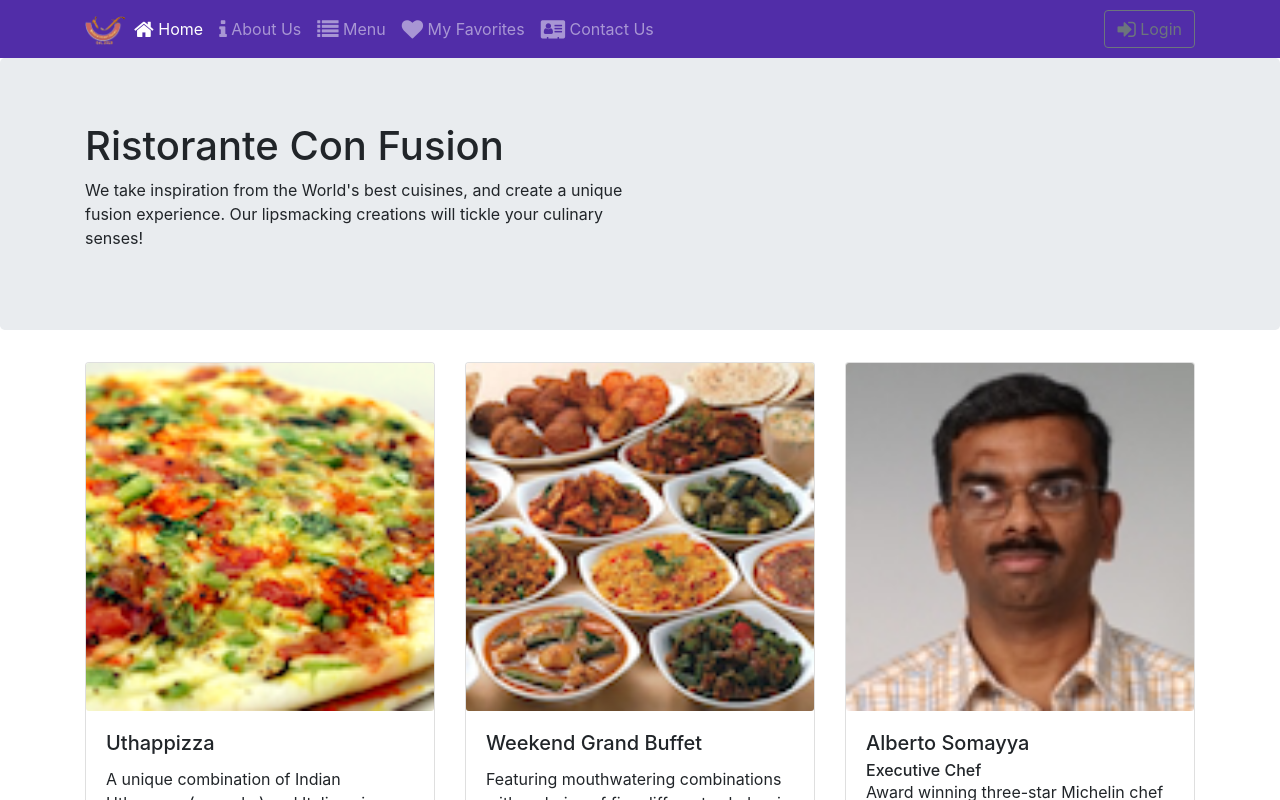
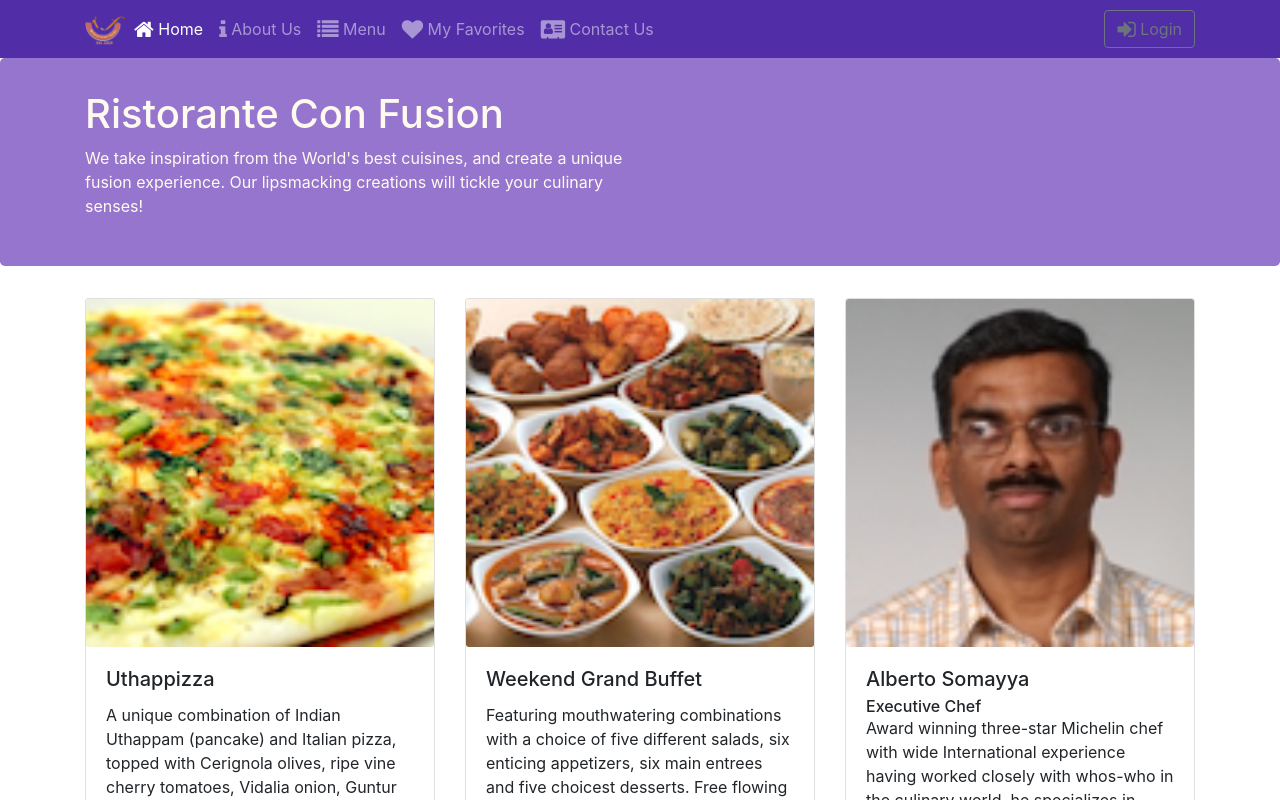
Before and after one commit to ltdd117/FUNiXReactJSASM, a React (Create React App) app in the folder confusion/: page /home in a window 1280 px wide. Shown: the top 800 px of the page. Built offline with nearby package versions, Linux system fonts and the light colour scheme.

Commit message:
Redux Actions

```diff
--- a/confusion/src/App.css
+++ b/confusion/src/App.css
@@ -16,6 +16,9 @@
     padding: 20px 0px 20px 0px;
 }
 .jumbo {
+    padding: 2rem 1rem;
+    margin-bottom: 2rem;
+    border-radius: 0.3rem;
     background-color: #9575CD ;
     color:floralwhite;
 }
--- a/confusion/src/components/HeaderComponent.js
+++ b/confusion/src/components/HeaderComponent.js
@@ -1,7 +1,7 @@
 import React, { Component } from 'react';
 import { Navbar, NavbarBrand, Nav, NavbarToggler, Collapse, NavItem,
     Button, Modal, ModalHeader, ModalBody,
-    Form, FormGroup, Input, Label, Jumbotron } from 'reactstrap';
+    Form, FormGroup, Input, Label } from 'reactstrap';
 import { NavLink } from 'react-router-dom';
 
 class Header extends Component {
@@ -90,7 +90,7 @@ class Header extends Component {
                         </Collapse>
                     </div>
                 </Navbar>
-                <Jumbotron>
+                <div className='jumbo'>
                     <div className="container">
                         <div className="row row-header">
                             <div className="col-12 col-sm-6">
@@ -99,7 +99,7 @@ class Header extends Component {
                             </div>
                         </div>
                     </div>
-                </Jumbotron>
+                </div>
                 <Modal isOpen={this.state.isModalOpen} toggle={this.toggleModal} backdrop='static'>
                     <ModalHeader toggle={this.toggleModal}>Login</ModalHeader>
                     <ModalBody>
```
